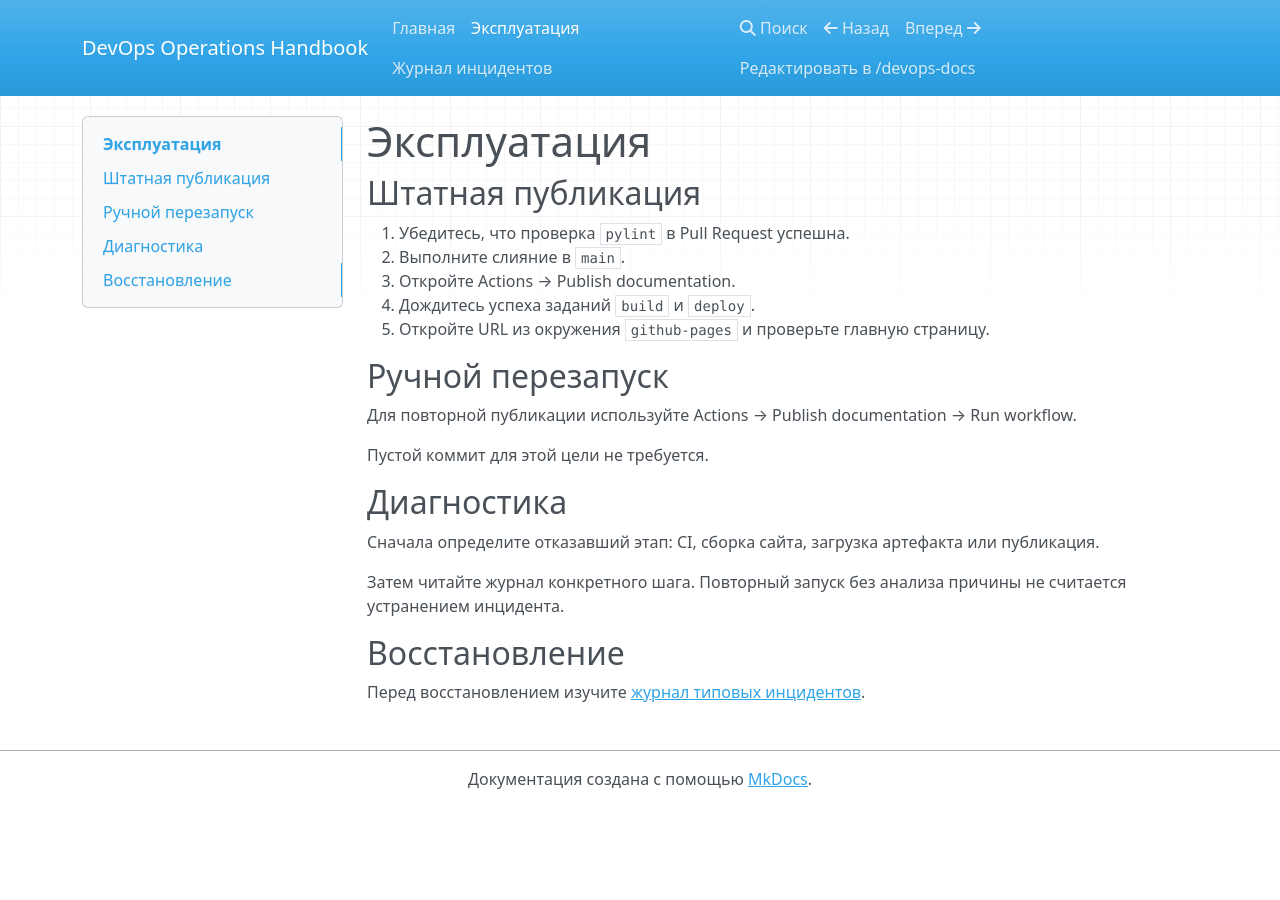
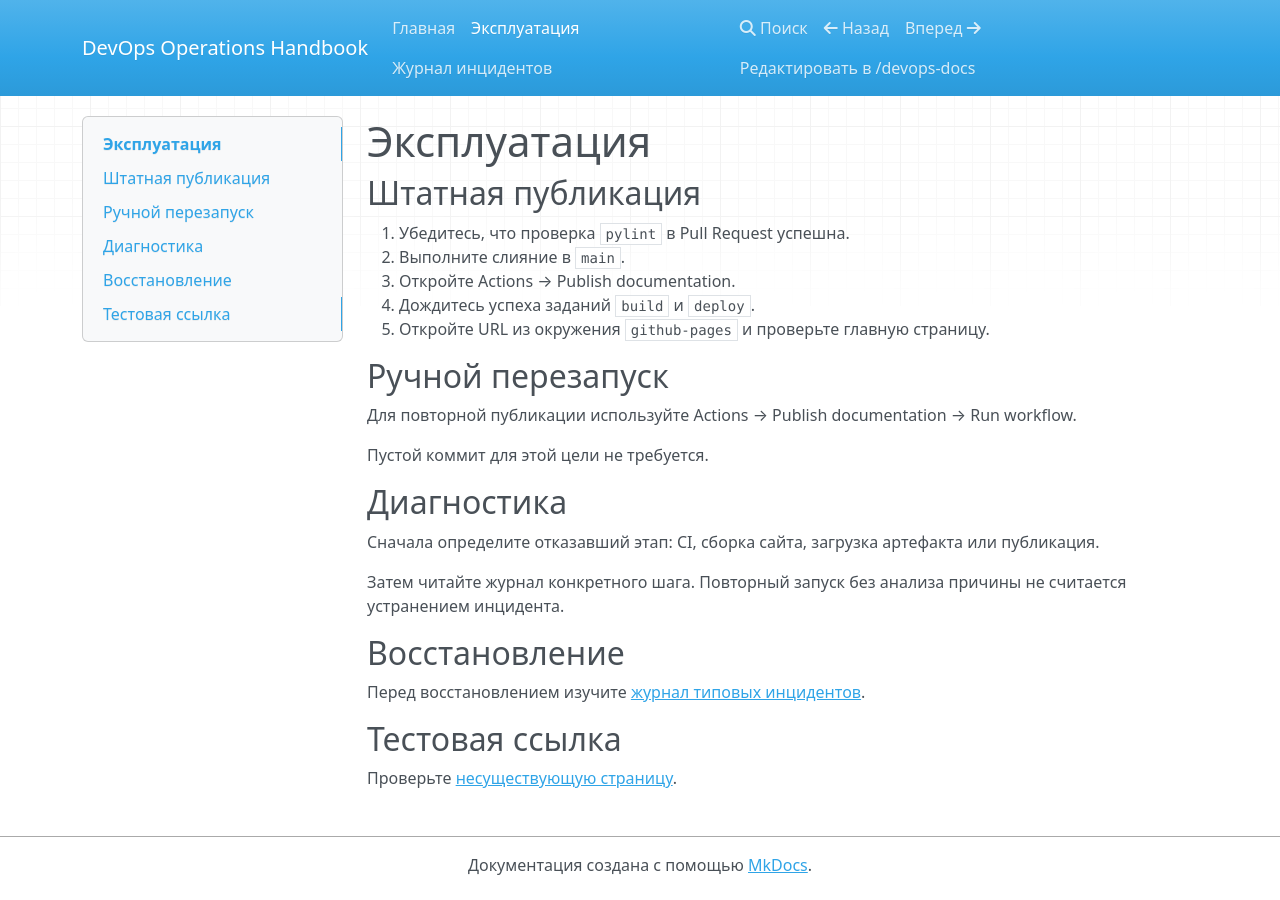
Before and after one commit to Deatheh/devops-docs, an MkDocs documentation site: the page built from docs/runbook.md, in a window 1280 px wide. Built offline with MkDocs 1.6.1, drawn with Linux system fonts in a browser that asks for light colours; nearby versions of some CDN libraries.

Commit message:
docs: add broken link for CI test

```diff
--- a/docs/runbook.md
+++ b/docs/runbook.md
@@ -23,3 +23,7 @@
 ## Восстановление
 
 Перед восстановлением изучите [журнал типовых инцидентов](incidents.md).
+
+## Тестовая ссылка
+
+Проверьте [несуществующую страницу](missing-page.md).
```
